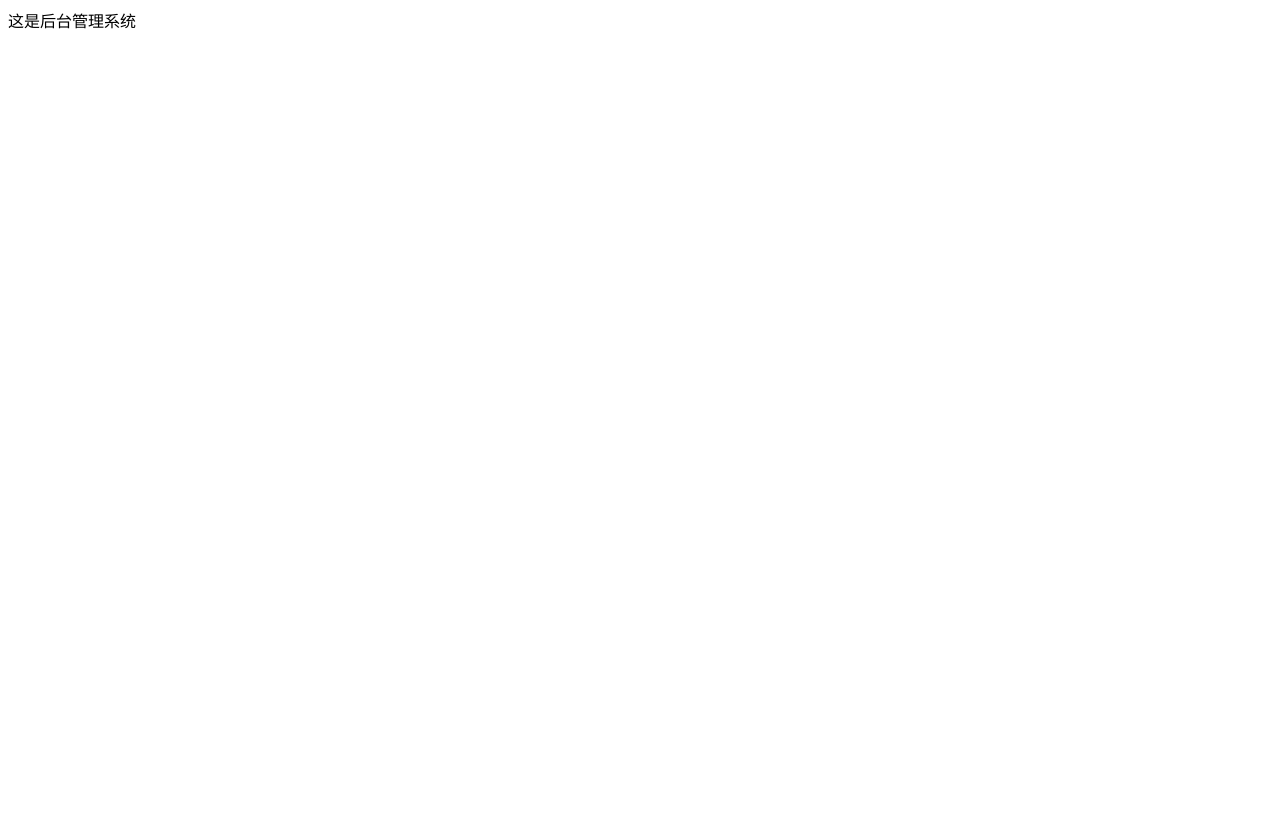
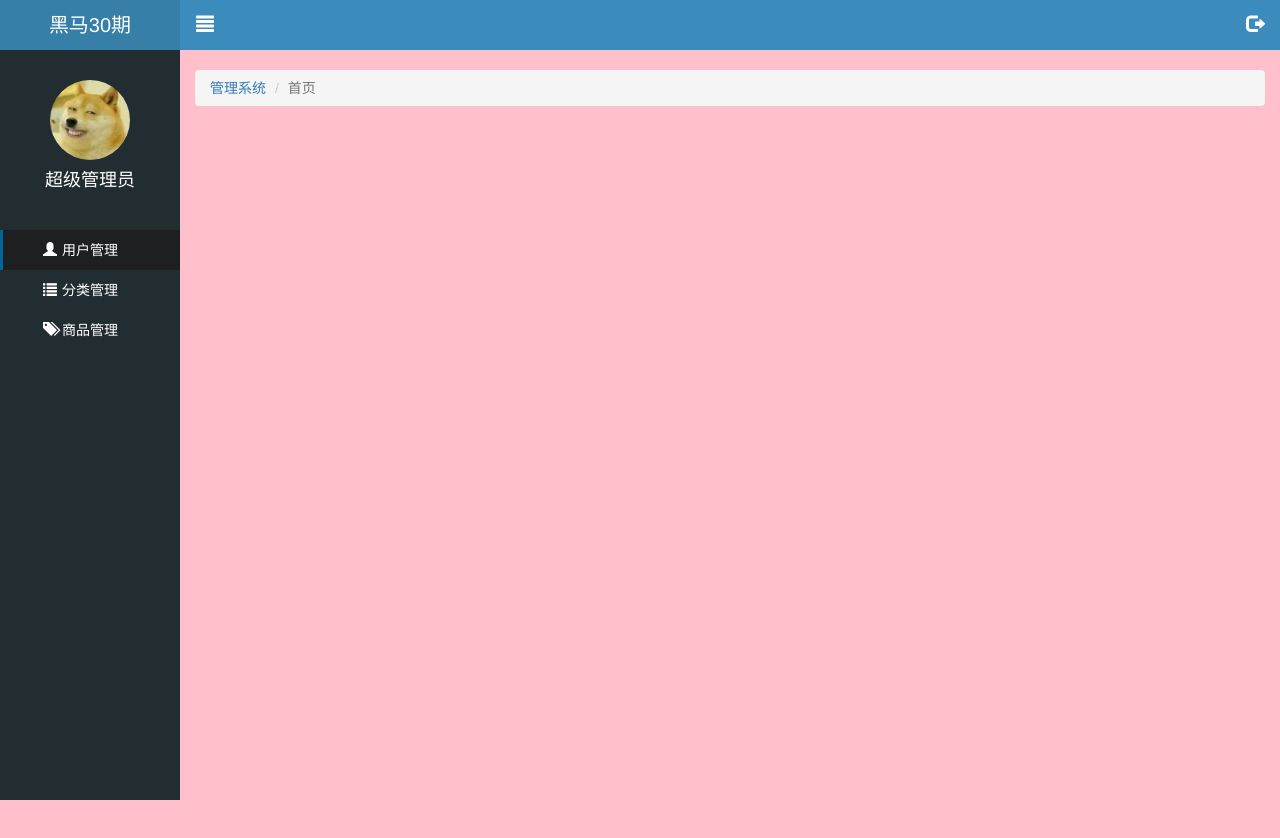
Before and after one commit to PangMengShi/letao, a website: page public/back/index.html in a window 1280 px wide. Shown: the top 838 px of the page. Before the commit the page ends 800 px from the top, so only its background shows below. Drawn offline with Linux system fonts and the light colour scheme.

Commit message:
首页静态公共

```diff
--- a/public/back/css/common.css
+++ b/public/back/css/common.css
@@ -1,6 +1,19 @@
 .body_bg{
   background-color:  #222D32
 
+}
+
+a:link,
+a:visited,
+a:hover,
+a:active{
+  text-decoration: none;
+}
+
+ul{
+  list-style: none;
+  margin:0;
+  padding: 0;
 }
 
 .panel .panel-title{
@@ -13,3 +26,112 @@
 .mt_150{
   margin-top: 150px;
 }
+
+.mt_20{
+  margin-top: 20px;
+}
+
+.lt_aside{
+  position: fixed;
+  left: 0;
+  top :0;
+  width:180px;
+  height: 100%;
+  background-color: #222D32;
+  z-index: 999;
+}
+
+.lt_aside .brand{
+  width:100%;
+  height: 50px;
+  line-height: 50px;
+  background-color: #367FA9;
+}
+
+.lt_aside .brand a{
+  text-align: center;
+  display: block;
+  color: #fff;
+  text-decoration: none;
+  font-size: 20px;
+}
+
+
+.lt_aside .user{
+  height: 180px;
+  padding-top: 30px;
+}
+
+.lt_aside .user img{
+  width: 80px;
+  height: 80px;
+  border-radius: 50%;
+  margin: 0 auto;
+  display: block;
+}
+
+.lt_aside .user p{
+  text-align: center;
+  line-height: 40px;
+  color: #fff;
+  font-size: 18px;
+}
+
+
+.lt_aside .nav li a{
+  display: block;
+  height: 40px;
+  line-height: 40px;
+  padding-left: 40px;
+  color: #fff;
+  border-left: 3px solid transparent;
+
+}
+
+
+.lt_aside .nav li a.current{
+  background-color:#1D1F21;
+  border-left: 3PX solid #069;
+}
+
+
+.lt_aside .nav li i{
+  margin-right: 5px;
+}
+
+.lt_aside .nav li .child{
+  display: none;
+}
+
+.lt_aside .nav li .child a{
+  padding-left: 60px;
+}
+
+
+
+.lt_main{
+  height: 2000px;
+  background-color: pink;
+  padding-left: 180px;
+  padding-top: 50px;
+}
+
+.lt_topbar{
+  position: fixed;
+  left: 0;
+  top: 0;
+  width: 100%;
+  height: 50px;
+  background-color: #3B8CBC;
+  padding-left: 180px;
+}
+
+.lt_topbar .icon_left,
+.lt_topbar .icon_right{
+  width:50px;
+  height: 50px;
+  line-height: 50px;
+  text-align: center;
+  color: #fff;
+  font-size: 18px;
+}
--- a/public/back/index.html
+++ b/public/back/index.html
@@ -4,9 +4,70 @@
   <meta charset="UTF-8">
   <meta name="viewport" content="width=device-width, initial-scale=1.0">
   <meta http-equiv="X-UA-Compatible" content="ie=edge">
-  <title>Document</title>
+  <title>乐淘商城</title>
+  <link rel="stylesheet" href="./lib/bootstrap/css/bootstrap.css">
+  <link rel="stylesheet" href="./lib/bootstrap-validator/css/bootstrapValidator.css">
+  <link rel="stylesheet" href="./css/common.css">
+  <link rel="stylesheet" href="./lib/nprogress/nprogress.css">
 </head>
-<body>
-  <div>这是后台管理系统</div>
+<body >
+<!--左侧侧边栏-->
+<div class="lt_aside">
+  <!--标题-->
+  <div class="brand">
+    <a href="#">黑马30期</a>
+  </div>
+  <!--用户头象-->
+  <div class="user">
+    <img src="./image/02.jpg " alt="">
+    <p>超级管理员</p>
+  </div>
+  <!--导航-->
+  <div class="nav">
+    <ul>
+      <li><a  href="user.html" class="current"><i class="glyphicon glyphicon-user"></i><span>用户管理</span></a></li>
+      <li>
+        <a  href="javascript:;"><i class="glyphicon glyphicon-list"></i><span>分类管理</span></a>
+        <!--用于切换显示的二级列表-->
+        <div class="child">
+          <a href="first.html">一级分类</a>
+          <a href="second.html">二级分类</a>
+        </div>
+      </li>
+      <li><a  href="product.html"><i class="glyphicon glyphicon-tags"></i><span>商品管理</span></a></li>
+    </ul>
+  </div>
+</div>
+
+
+<!--右侧主体部分-->
+<div class="lt_main">
+
+  <!--头部的topbar-->
+  <div class="lt_topbar">
+    <!--pull-left pull-right-->
+    <a  class="icon_left pull-left" href="#"><i class="glyphicon glyphicon-align-justify"></i></a>
+    <a  class="icon_right pull-right" href="#"><i class="glyphicon glyphicon-log-out"></i></a>
+
+  </div>
+
+  <!--流式布局容器 container-fluid 特征:宽度100%,默认左右的15px padding-->
+  <div class="container-fluid">
+
+    <!--链接导航,路径导航-->
+    <ol class="breadcrumb mt_20">
+      <li><a href=" index.htm">管理系统</a></li>
+      <li class="active">首页</li>
+    </ol>
+  </div>
+</div>
+
+  <script src="./lib/jquery/jquery.min.js"></script>
+  <script src="./lib/bootstrap/js/bootstrap.min.js"></script>
+  <script src="./lib/bootstrap-validator/js/bootstrapValidator.min.js"></script>
+  <script src="./lib/nprogress/nprogress.js"></script>
+  <script src="./js/common.js"></script>
+
+
 </body>
 </html>
```
Also changed, not shown: public/back/image/02.jpg (added).
